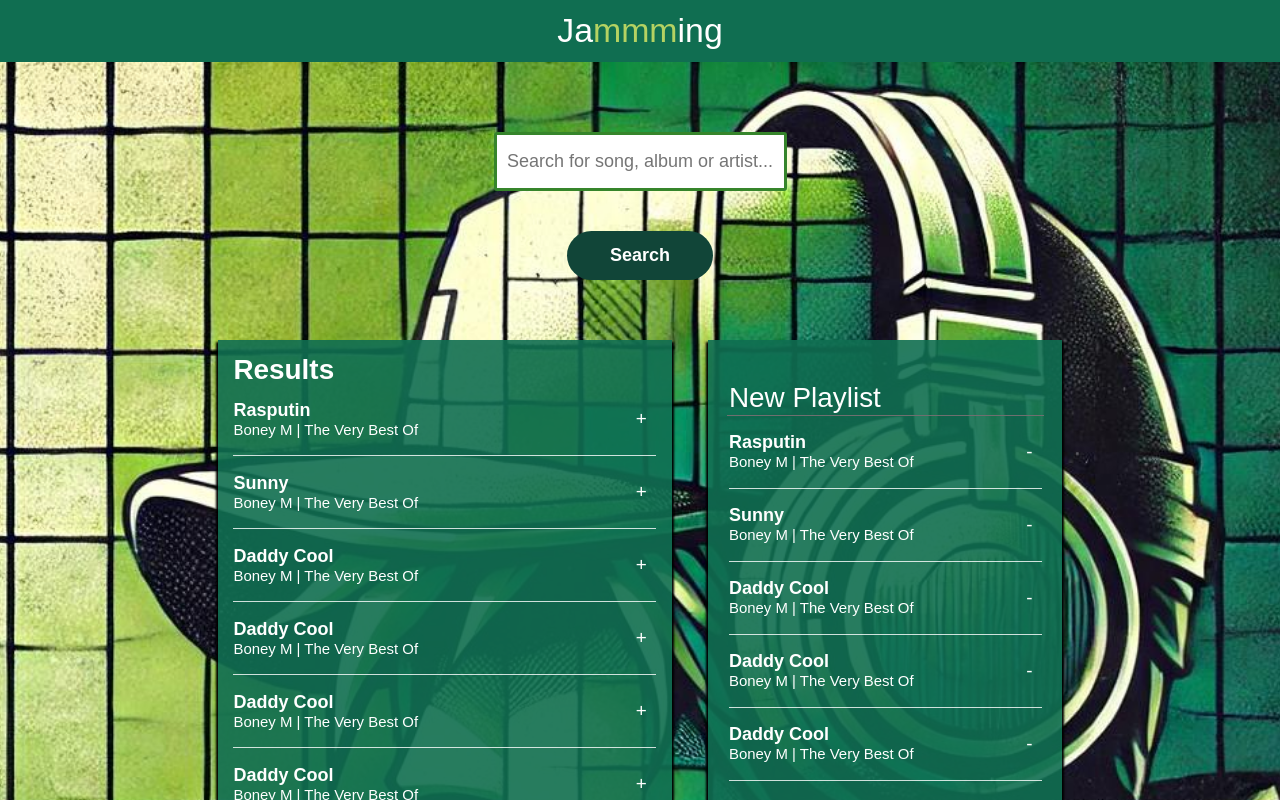
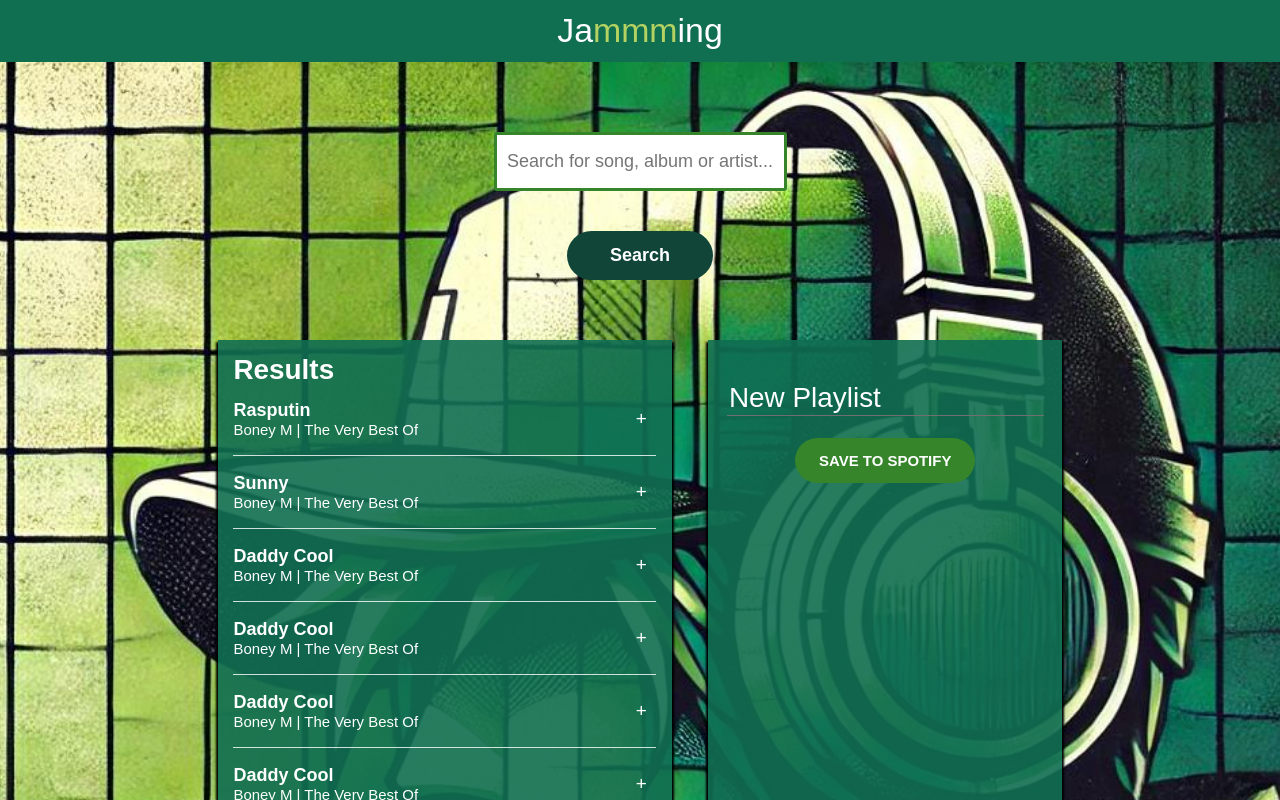
Before and after one commit to luneroka/jammming, a React (Vite) app in the folder frontend/: page / in a window 1280 px wide. Shown: the top 800 px of the page. Built offline with nearby package versions, Linux system fonts and the light colour scheme.

Commit message:
Included 'id' key in the mock data to test add and remove functions properly

```diff
--- a/frontend/src/App.jsx
+++ b/frontend/src/App.jsx
@@ -6,28 +6,41 @@ import { useCallback, useState } from 'react';
 
 function App() {
   const [searchResults, setSearchResults] = useState([
-    { name: 'Rasputin', album: 'The Very Best Of', artist: 'Boney M' },
-    { name: 'Sunny', album: 'The Very Best Of', artist: 'Boney M' },
-    { name: 'Daddy Cool', album: 'The Very Best Of', artist: 'Boney M' },
-    { name: 'Daddy Cool', album: 'The Very Best Of', artist: 'Boney M' },
-    { name: 'Daddy Cool', album: 'The Very Best Of', artist: 'Boney M' },
-    { name: 'Daddy Cool', album: 'The Very Best Of', artist: 'Boney M' },
-    { name: 'Daddy Cool', album: 'The Very Best Of', artist: 'Boney M' },
-    { name: 'Daddy Cool', album: 'The Very Best Of', artist: 'Boney M' },
-    { name: 'Daddy Cool', album: 'The Very Best Of', artist: 'Boney M' },
-    { name: 'Daddy Cool', album: 'The Very Best Of', artist: 'Boney M' },
-    { name: 'Daddy Cool', album: 'The Very Best Of', artist: 'Boney M' },
-    { name: 'Daddy Cool', album: 'The Very Best Of', artist: 'Boney M' },
+    { id: 1, name: 'Rasputin', album: 'The Very Best Of', artist: 'Boney M' },
+    { id: 3, name: 'Sunny', album: 'The Very Best Of', artist: 'Boney M' },
+    { id: 4, name: 'Daddy Cool', album: 'The Very Best Of', artist: 'Boney M' },
+    { id: 5, name: 'Daddy Cool', album: 'The Very Best Of', artist: 'Boney M' },
+    { id: 6, name: 'Daddy Cool', album: 'The Very Best Of', artist: 'Boney M' },
+    { id: 7, name: 'Daddy Cool', album: 'The Very Best Of', artist: 'Boney M' },
+    { id: 8, name: 'Daddy Cool', album: 'The Very Best Of', artist: 'Boney M' },
+    { id: 9, name: 'Daddy Cool', album: 'The Very Best Of', artist: 'Boney M' },
+    {
+      id: 10,
+      name: 'Daddy Cool',
+      album: 'The Very Best Of',
+      artist: 'Boney M',
+    },
+    {
+      id: 11,
+      name: 'Daddy Cool',
+      album: 'The Very Best Of',
+      artist: 'Boney M',
+    },
+    {
+      id: 12,
+      name: 'Daddy Cool',
+      album: 'The Very Best Of',
+      artist: 'Boney M',
+    },
+    {
+      id: 13,
+      name: 'Daddy Cool',
+      album: 'The Very Best Of',
+      artist: 'Boney M',
+    },
   ]);
   const [playlistName, setPlaylistName] = useState('MyPlaylist');
-  const [playlistTracks, setPlaylistTracks] = useState([
-    { name: 'Rasputin', album: 'The Very Best Of', artist: 'Boney M' },
-    { name: 'Sunny', album: 'The Very Best Of', artist: 'Boney M' },
-    { name: 'Daddy Cool', album: 'The Very Best Of', artist: 'Boney M' },
-    { name: 'Daddy Cool', album: 'The Very Best Of', artist: 'Boney M' },
-    { name: 'Daddy Cool', album: 'The Very Best Of', artist: 'Boney M' },
-    { name: 'Daddy Cool', album: 'The Very Best Of', artist: 'Boney M' },
-  ]);
+  const [playlistTracks, setPlaylistTracks] = useState([]);
 
   const addTrack = useCallback(
     (track) => {
```
